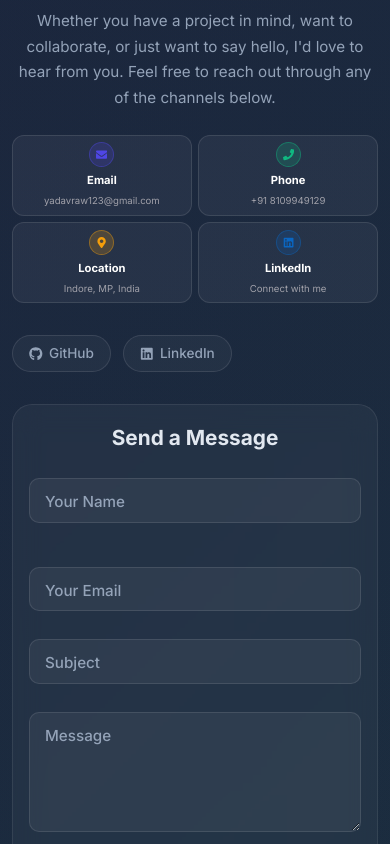
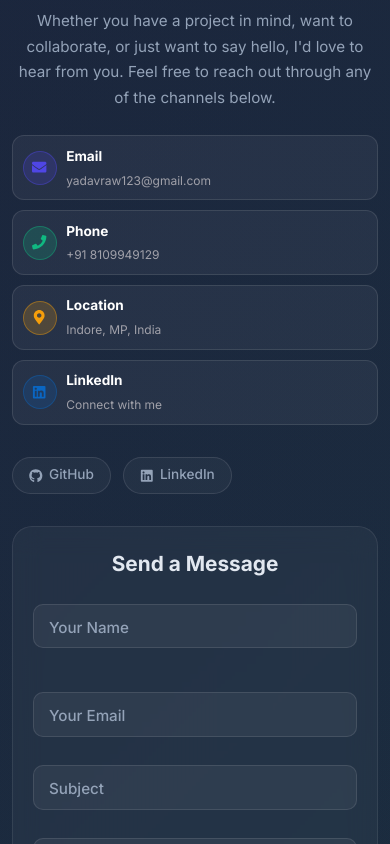
Before and after one commit to Naveenrao007/portfolio, a React (Create React App) app: page / in a window 390 px wide. Shown: the part 7040-7884 px from the top of the page. Built offline with nearby package versions, Linux system fonts and the light colour scheme; the HTML template or start-up script is replaced by a standard one.

Commit message:
navbar fixed

```diff
--- a/src/components/Contact.css
+++ b/src/components/Contact.css
@@ -254,6 +254,17 @@
   text-underline-offset: 2px;
 }
 
+.form-status-text {
+  flex-grow: 1;
+  text-align: left;
+  word-break: break-word;
+}
+
+.form-status-text a {
+  display: inline;
+  word-break: break-all;
+}
+
 /* Responsive Design */
 @media (max-width: 768px) {
   .contact-content {
@@ -270,30 +281,32 @@
   }
 
   .contact-methods {
-    display: grid;
-    grid-template-columns: repeat(2, 1fr);
-    gap: 0.5rem;
+    display: flex;
+    flex-direction: column;
+    gap: 0.8rem;
   }
 
   .contact-method {
-    padding: 0.6rem;
-    flex-direction: column;
-    text-align: center;
-    gap: 0.5rem;
+    display: flex;
+    flex-direction: row;
+    align-items: center;
+    text-align: left;
+    padding: 0.8rem;
+    gap: 0.8rem;
   }
 
   .contact-icon {
-    width: 35px;
-    height: 35px;
+    width: 38px;
+    height: 38px;
+    font-size: 0.95rem;
+  }
+
+  .contact-details h4 {
     font-size: 0.9rem;
   }
 
-  .contact-details h4 {
+  .contact-details p {
     font-size: 0.8rem;
-  }
-
-  .contact-details p {
-    font-size: 0.7rem;
   }
 
   .social-icons a {
@@ -309,7 +322,7 @@
 
 @media (max-width: 480px) {
   .contact-form-container {
-    padding: 1rem;
+    padding: 1.25rem;
   }
 
   .contact-form h3 {
@@ -328,30 +341,26 @@
   }
 
   .contact-methods {
-    display: grid;
-    grid-template-columns: repeat(2, 1fr);
-    gap: 0.4rem;
+    gap: 0.6rem;
   }
 
   .contact-method {
-    padding: 0.4rem;
-    flex-direction: column;
-    text-align: center;
-    gap: 0.3rem;
+    padding: 0.6rem;
+    gap: 0.6rem;
   }
 
   .contact-icon {
-    width: 25px;
-    height: 25px;
-    font-size: 0.7rem;
+    width: 34px;
+    height: 34px;
+    font-size: 0.9rem;
   }
 
   .contact-details h4 {
-    font-size: 0.7rem;
+    font-size: 0.85rem;
   }
 
   .contact-details p {
-    font-size: 0.6rem;
+    font-size: 0.75rem;
   }
 
   .social-icons {
@@ -371,74 +380,67 @@
 
 @media (max-width: 360px) {
   .contact-form-container {
-    padding: 0.8rem;
+    padding: 1rem;
   }
 
   .form-group {
-    margin-bottom: 1rem;
+    margin-bottom: 1.2rem;
   }
 
   .form-group input,
   .form-group textarea {
-    padding: 0.7rem;
+    padding: 0.75rem;
   }
 
   .submit-btn {
-    padding: 0.7rem 1.2rem;
+    padding: 0.75rem 1.2rem;
   }
 
   .contact-methods {
-    display: grid;
-    grid-template-columns: repeat(2, 1fr);
-    gap: 0.3rem;
+    gap: 0.5rem;
   }
 
   .contact-method {
-    padding: 0.3rem;
-    flex-direction: column;
-    text-align: center;
-    gap: 0.2rem;
+    padding: 0.5rem;
+    gap: 0.5rem;
   }
 
   .contact-icon {
-    width: 22px;
-    height: 22px;
-    font-size: 0.6rem;
+    width: 32px;
+    height: 32px;
+    font-size: 0.85rem;
   }
 
   .contact-details h4 {
-    font-size: 0.65rem;
+    font-size: 0.8rem;
   }
 
   .contact-details p {
-    font-size: 0.55rem;
+    font-size: 0.7rem;
   }
 }
 
 @media (max-width: 320px) {
   .contact-methods {
-    grid-template-columns: repeat(2, 1fr);
-    gap: 0.25rem;
+    gap: 0.4rem;
   }
 
   .contact-method {
-    padding: 0.25rem;
-    flex-direction: column;
-    text-align: center;
-    gap: 0.15rem;
+    padding: 0.4rem;
+    gap: 0.4rem;
   }
 
   .contact-icon {
-    width: 20px;
-    height: 20px;
-    font-size: 0.55rem;
+    width: 30px;
+    height: 30px;
+    font-size: 0.8rem;
   }
 
   .contact-details h4 {
-    font-size: 0.6rem;
+    font-size: 0.75rem;
   }
 
   .contact-details p {
-    font-size: 0.5rem;
+    font-size: 0.65rem;
   }
 }
--- a/src/components/Contact.js
+++ b/src/components/Contact.js
@@ -249,8 +249,10 @@ const Contact = () => {
                       exit={{ opacity: 0 }}
                     >
                       <FaCheckCircle />
+                      <div className="form-status-text">
                         Your email client should open now! If not, email me directly at{' '}
                         <a href="mailto:yadavraw123@gmail.com">yadavraw123@gmail.com</a>
+                      </div>
                     </motion.div>
                   )}
                   {formStatus === 'validation' && (
@@ -261,7 +263,9 @@ const Contact = () => {
                       exit={{ opacity: 0 }}
                     >
                       <FaExclamationCircle />
+                      <div className="form-status-text">
                         All fields are required. Please fill in all fields before sending.
+                      </div>
                     </motion.div>
                   )}
                   {formStatus === 'email' && (
@@ -272,7 +276,9 @@ const Contact = () => {
                       exit={{ opacity: 0 }}
                     >
                       <FaExclamationCircle />
+                      <div className="form-status-text">
                         Please enter a valid email address.
+                      </div>
                     </motion.div>
                   )}
                   {formStatus === 'error' && (
@@ -283,8 +289,10 @@ const Contact = () => {
                       exit={{ opacity: 0 }}
                     >
                       <FaExclamationCircle />
+                      <div className="form-status-text">
                         Something went wrong. Please email me directly at{' '}
                         <a href="mailto:yadavraw123@gmail.com">yadavraw123@gmail.com</a>
+                      </div>
                     </motion.div>
                   )}
                 </AnimatePresence>
```
Lines whose indentation alone changed are shown as unchanged.
